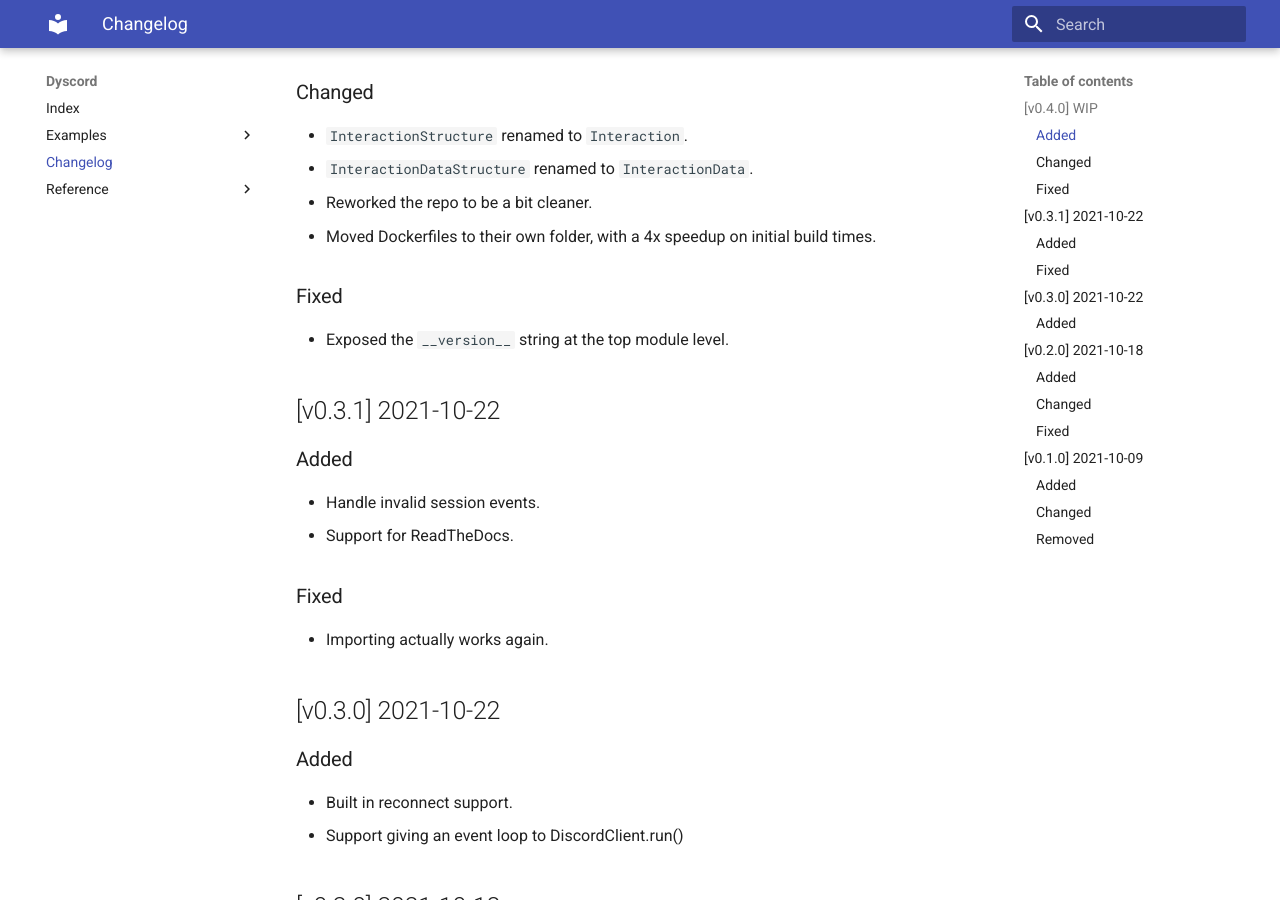
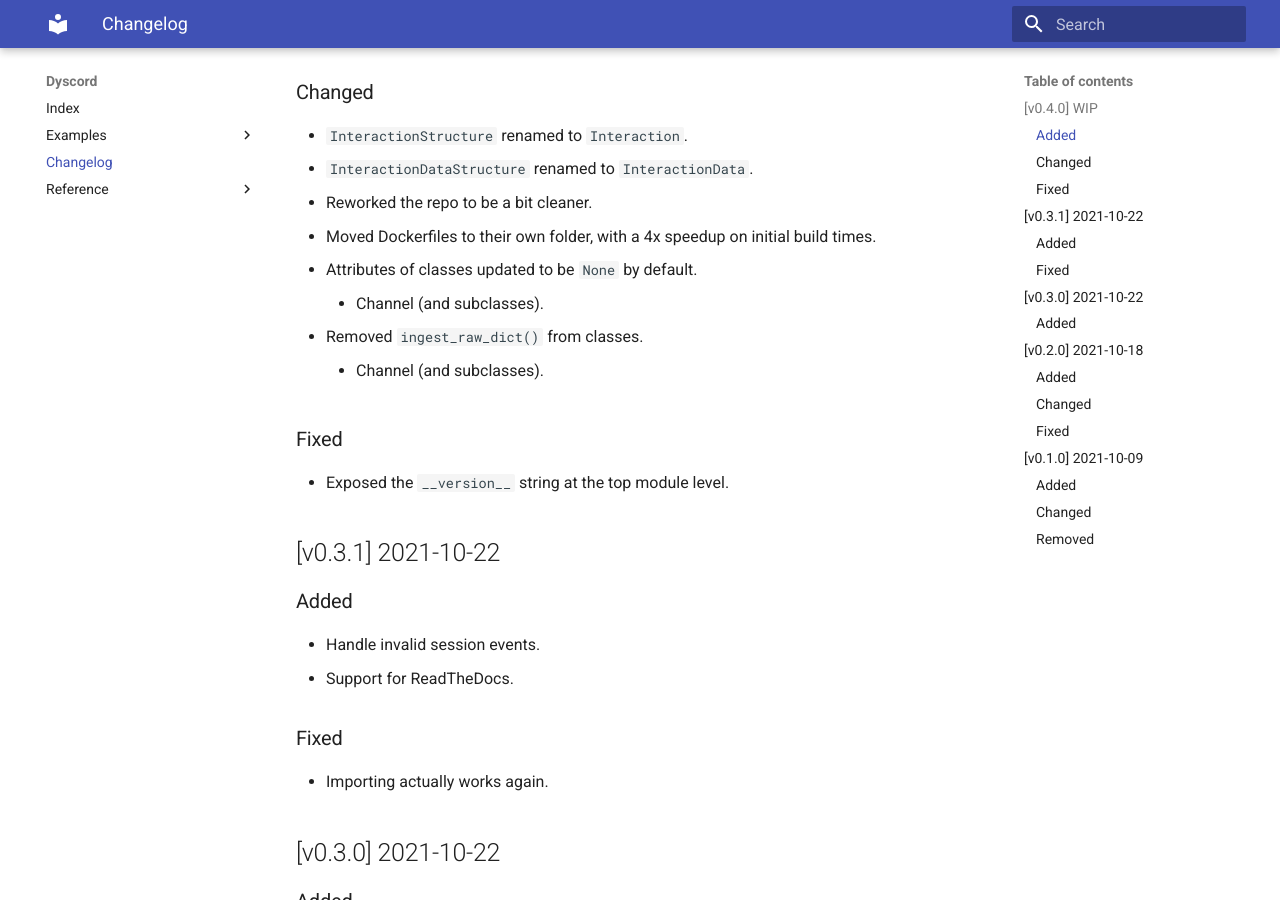
Before and after one commit to isbe-house/dyscord, an MkDocs documentation site: the page built from docs/changelog.md, in a window 1280 px wide and 900 px high, scrolled down 491 px. Built offline with MkDocs 1.6.1 and Material for MkDocs 9.7.7, drawn with Linux system fonts in a browser that asks for light colours.

Commit message:
docs: update changelog with channel changes.

```diff
--- a/docs/changelog.md
+++ b/docs/changelog.md
@@ -16,6 +16,10 @@ This project follows [Semantic Versioning](https://semver.org/) and [Keep A Chan
 - `InteractionDataStructure` renamed to `InteractionData`.
 - Reworked the repo to be a bit cleaner.
 - Moved Dockerfiles to their own folder, with a 4x speedup on initial build times.
+- Attributes of classes updated to be `None` by default.
+    - Channel (and subclasses).
+- Removed `ingest_raw_dict()` from classes.
+    - Channel (and subclasses).
 
 ### Fixed
 - Exposed the `__version__` string at the top module level.
```
